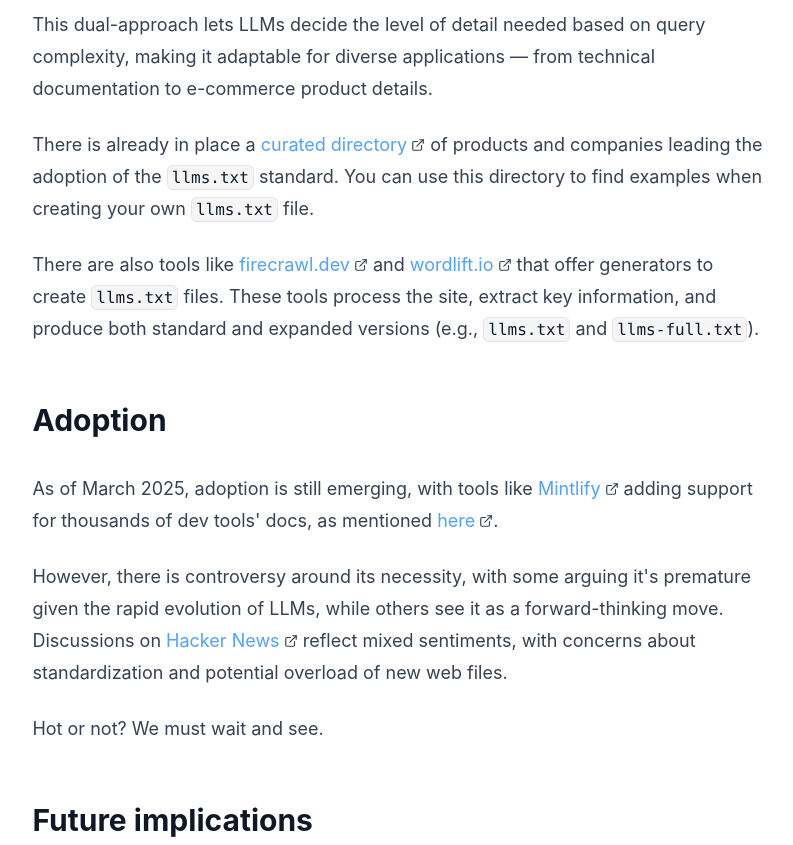
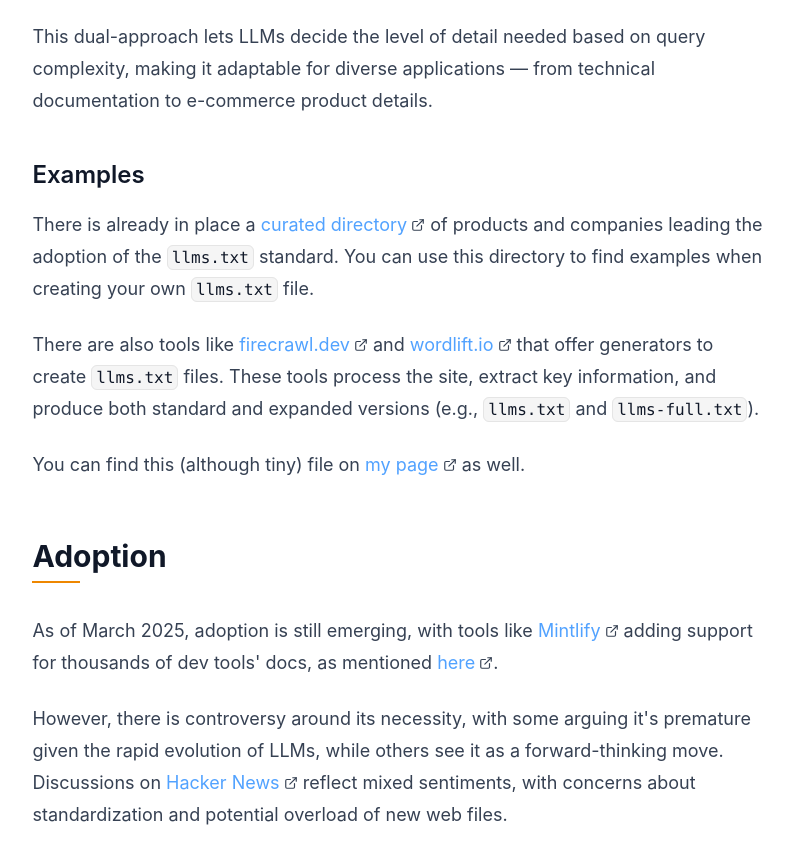
Before and after one commit to kamiljozwik/kamiljozwik.com, a Next.js app: page /posts/llms-txt in a window 1280 px wide. Shown: the part 2600-3445 px from the top of the page, without its empty margins (231-1024 px from the left). Built offline with nearby package versions, Linux system fonts and the light colour scheme.

Commit message:
improve styles for h2 and h3 in posts

```diff
--- a/src/app/globals.css
+++ b/src/app/globals.css
@@ -1,4 +1,6 @@
 @import "tailwindcss";
+@import "./styles/posts.css";
+@import "./styles/code.css";
 
 @plugin "@tailwindcss/typography";
 @plugin "tailwindcss-animate";
@@ -35,6 +37,7 @@
   --muted: oklch(0.97 0 0);
   --muted-foreground: oklch(0.556 0 0);
   --accent: oklch(0.97 0 0);
+  --accent-2: oklch(0.72 0.17 62);
   --accent-foreground: oklch(0.205 0 0);
   --destructive: oklch(0.577 0.245 27.325);
   --destructive-foreground: oklch(0.577 0.245 27.325);
@@ -71,6 +74,7 @@
   --muted: oklch(0.269 0 0);
   --muted-foreground: oklch(0.708 0 0);
   --accent: oklch(0.269 0 0);
+  --accent-2: oklch(0.72 0.17 62);
   --accent-foreground: oklch(0.985 0 0);
   --destructive: oklch(0.396 0.141 25.723);
   --destructive-foreground: oklch(0.637 0.237 25.331);
@@ -106,6 +110,7 @@
   --color-muted: var(--muted);
   --color-muted-foreground: var(--muted-foreground);
   --color-accent: var(--accent);
+  --color-accent-2: var(--accent-2);
   --color-accent-foreground: var(--accent-foreground);
   --color-destructive: var(--destructive);
   --color-destructive-foreground: var(--destructive-foreground);
@@ -141,18 +146,6 @@
     scroll-behavior: smooth;
   }
 
-  code {
-    @apply bg-muted border m-0;
-    padding: 0.12em 0.25em;
-    border-radius: 0.375rem;
-    line-height: 1.2;
-    font-weight: inherit !important;
-    &:before,
-    &:after {
-      content: "" !important;
-    }
-  }
-
   body {
     @apply bg-background text-foreground px-12;
   }
--- /dev/null
+++ b/src/app/styles/code.css
@@ -0,0 +1,13 @@
+@layer base {
+  code {
+    @apply bg-muted border m-0;
+    padding: 0.12em 0.25em;
+    border-radius: 0.375rem;
+    line-height: 1.2;
+    font-weight: inherit !important;
+    &:before,
+    &:after {
+      content: "" !important;
+    }
+  }
+}
--- /dev/null
+++ b/src/app/styles/posts.css
@@ -0,0 +1,16 @@
+@layer base {
+  .prose h2 > a,
+  .prose h3 > a {
+    text-decoration: none;
+    &::before {
+      content: "#";
+      color: var(--muted-foreground);
+      margin-right: 4px;
+    }
+    &:hover {
+      &::before {
+        opacity: 0.6;
+      }
+    }
+  }
+}
--- /dev/null
+++ b/src/components/mdx/headers.tsx
@@ -0,0 +1,5 @@
+import { HTMLProps } from "react";
+
+export const headersComponents = {
+  h2: (props: HTMLProps<HTMLHeadingElement>) => (<h2 className="after:content-[''] after:block after:w-12 after:h-0.5 after:mt-1 after:bg-[var(--accent-2)]" {...props} />),
+};
--- a/src/mdx-components.tsx
+++ b/src/mdx-components.tsx
@@ -1,6 +1,7 @@
 import type { MDXComponents } from 'mdx/types'
 import { AnchorLink } from '@/components/mdx/anchor-link';
 import { tableComponents } from '@/components/mdx/table';
+import { headersComponents } from './components/mdx/headers';
 
 // This file allows you to provide custom React components
 // to be used in MDX files. You can import and use any
@@ -11,6 +12,7 @@
   return {
     a: AnchorLink,
     ...tableComponents,
+    ...headersComponents,
     ...components,
   }
 }
--- a/src/posts/llms-txt/content.mdx
+++ b/src/posts/llms-txt/content.mdx
@@ -49,9 +49,13 @@
 
 This dual-approach lets LLMs decide the level of detail needed based on query complexity, making it adaptable for diverse applications — from technical documentation to e-commerce product details.
 
+### Examples
+
 There is already in place a [curated directory](https://directory.llmstxt.cloud/) of products and companies leading the adoption of the `llms.txt` standard. You can use this directory to find examples when creating your own `llms.txt` file.
 
 There are also tools like [firecrawl.dev](https://www.firecrawl.dev/blog/How-to-Create-an-llms-txt-File-for-Any-Website) and [wordlift.io](https://wordlift.io/generate-llms-txt/) that offer generators to create `llms.txt` files. These tools process the site, extract key information, and produce both standard and expanded versions (e.g., `llms.txt` and `llms-full.txt`).
+
+You can find this (although tiny) file on [my page](https://kamiljozwik.com/llms.txt) as well.
 
 ## Adoption
 
```
Also changed, not shown: public/llms.txt (added).
